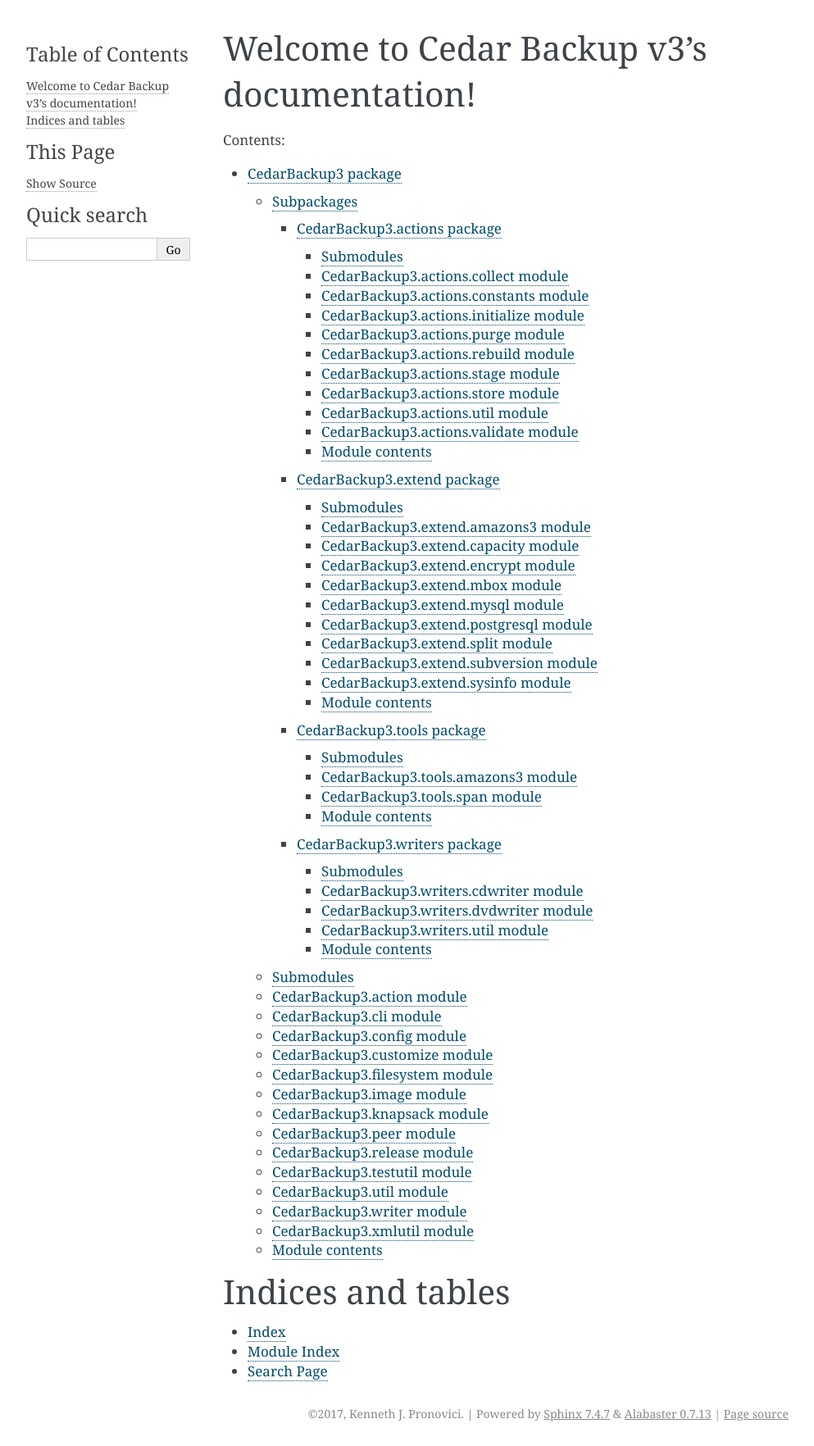
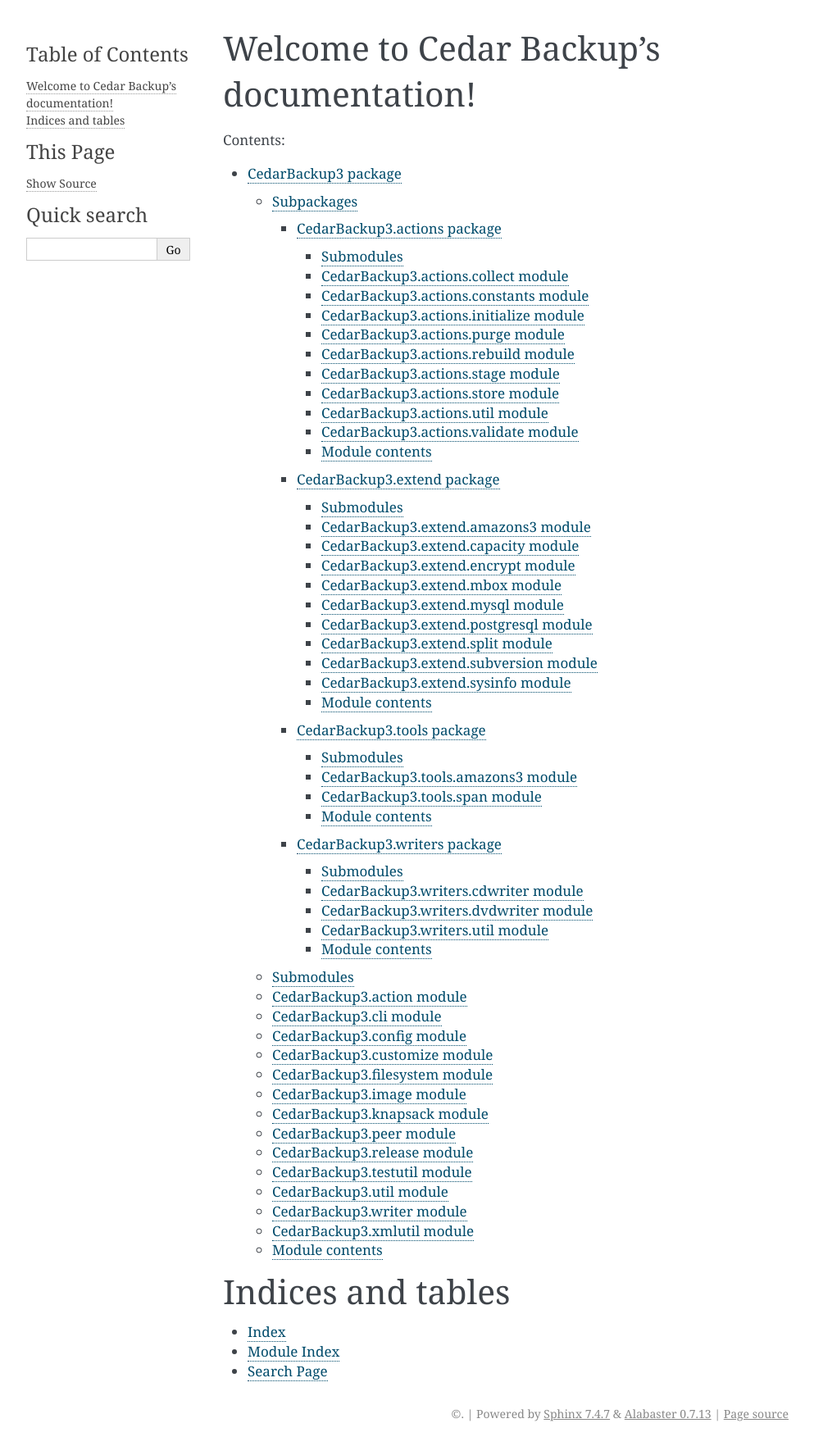
Before and after one commit to pronovic/cedar-backup3, a Sphinx documentation site: the page built from sphinx/index.rst, in a window 1280 px wide. Shown: the whole page at 82% size, without its empty margins (148-1141 px from the left). Built offline with Sphinx 7.4.7, drawn with Linux system fonts in a browser that asks for light colours.

Commit message:
Tweak Sphinx documentation

```diff
--- a/sphinx/conf.py
+++ b/sphinx/conf.py
@@ -1,8 +1,8 @@
 #!/usr/bin/env python3
 # -*- coding: utf-8 -*-
 #
-# Cedar Backup v3 documentation build configuration file, created by
-# sphinx-quickstart on Sat Nov 11 18:59:04 2017.
+# Cedar Backup documentation build configuration file, created by
+# sphinx-quickstart on Sat Nov 11 19:15:10 2017.
 #
 # This file is execfile()d with the current directory set to its
 # containing dir.
@@ -54,17 +54,15 @@
 
 # General information about the project.
 project = 'Cedar Backup v3'
-copyright = '2017, Kenneth J. Pronovici'
-author = 'Kenneth J. Pronovici'
 
 # The version info for the project you're documenting, acts as replacement for
 # |version| and |release|, also used in various other places throughout the
 # built documents.
 #
 # The short X.Y version.
-version = ''
+version = '3'
 # The full version, including alpha/beta/rc tags.
-release = ''
+#release = 'x.y.z'
 
 # The language for content autogenerated by Sphinx. Refer to documentation
 # for a list of supported languages.
@@ -138,7 +136,7 @@
 # The name for this set of Sphinx documents.
 # "<project> v<release> documentation" by default.
 #
-# html_title = 'Cedar Backup v3 v'
+# html_title = 'Cedar Backup v3'
 
 # A shorter title for the navigation bar.  Default is the same as html_title.
 #
@@ -238,11 +236,11 @@
 # html_search_scorer = 'scorer.js'
 
 # Output file base name for HTML help builder.
-htmlhelp_basename = 'CedarBackupv3doc'
+#htmlhelp_basename = 'CedarBackup'
 
 # -- Options for LaTeX output ---------------------------------------------
 
-latex_elements = {
+#latex_elements = {
      # The paper size ('letterpaper' or 'a4paper').
      #
      # 'papersize': 'letterpaper',
@@ -258,15 +256,15 @@
      # Latex figure (float) alignment
      #
      # 'figure_align': 'htbp',
-}
+#}
 
 # Grouping the document tree into LaTeX files. List of tuples
 # (source start file, target name, title,
 #  author, documentclass [howto, manual, or own class]).
-latex_documents = [
-    (master_doc, 'CedarBackupv3.tex', 'Cedar Backup v3 Documentation',
-     'Kenneth J. Pronovici', 'manual'),
-]
+#latex_documents = [
+#    (master_doc, 'CedarBackup.tex', 'Cedar Backup v3 Documentation',
+#     'Kenneth J. Pronovici', 'manual'),
+#]
 
 # The name of an image file (relative to this directory) to place at the top of
 # the title page.
@@ -305,10 +303,10 @@
 
 # One entry per manual page. List of tuples
 # (source start file, name, description, authors, manual section).
-man_pages = [
-    (master_doc, 'cedarbackupv3', 'Cedar Backup v3 Documentation',
-     [author], 1)
-]
+#man_pages = [
+#    (master_doc, 'cedarbackup', 'Cedar Backup v3 Documentation',
+#     [author], 1)
+#]
 
 # If true, show URL addresses after external links.
 #
@@ -320,11 +318,10 @@
 # Grouping the document tree into Texinfo files. List of tuples
 # (source start file, target name, title, author,
 #  dir menu entry, description, category)
-texinfo_documents = [
-    (master_doc, 'CedarBackupv3', 'Cedar Backup v3 Documentation',
-     author, 'CedarBackupv3', 'One line description of project.',
-     'Miscellaneous'),
-]
+#texinfo_documents = [
+#    (master_doc, 'CedarBackup', 'Cedar Backup v3 Documentation',
+#     author, 'CedarBackup', '', 'Miscellaneous'),
+#]
 
 # Documents to append as an appendix to all manuals.
 #
@@ -346,10 +343,10 @@
 # -- Options for Epub output ----------------------------------------------
 
 # Bibliographic Dublin Core info.
-epub_title = project
-epub_author = author
-epub_publisher = author
-epub_copyright = copyright
+#epub_title = project
+#epub_author = author
+#epub_publisher = author
+#epub_copyright = copyright
 
 # The basename for the epub file. It defaults to the project name.
 # epub_basename = project
@@ -397,7 +394,7 @@
 # epub_post_files = []
 
 # A list of files that should not be packed into the epub file.
-epub_exclude_files = ['search.html']
+#epub_exclude_files = ['search.html']
 
 # The depth of the table of contents in toc.ncx.
 #
--- a/sphinx/index.rst
+++ b/sphinx/index.rst
@@ -1,10 +1,10 @@
-.. Cedar Backup v3 documentation master file, created by
-   sphinx-quickstart on Sat Nov 11 18:59:04 2017.
+.. Cedar Backup documentation master file, created by
+   sphinx-quickstart on Sat Nov 11 19:15:10 2017.
    You can adapt this file completely to your liking, but it should at least
    contain the root `toctree` directive.
 
-Welcome to Cedar Backup v3's documentation!
-===========================================
+Welcome to Cedar Backup's documentation!
+========================================
 
 Contents:
 
```
Also changed, not shown: 1 other file.
